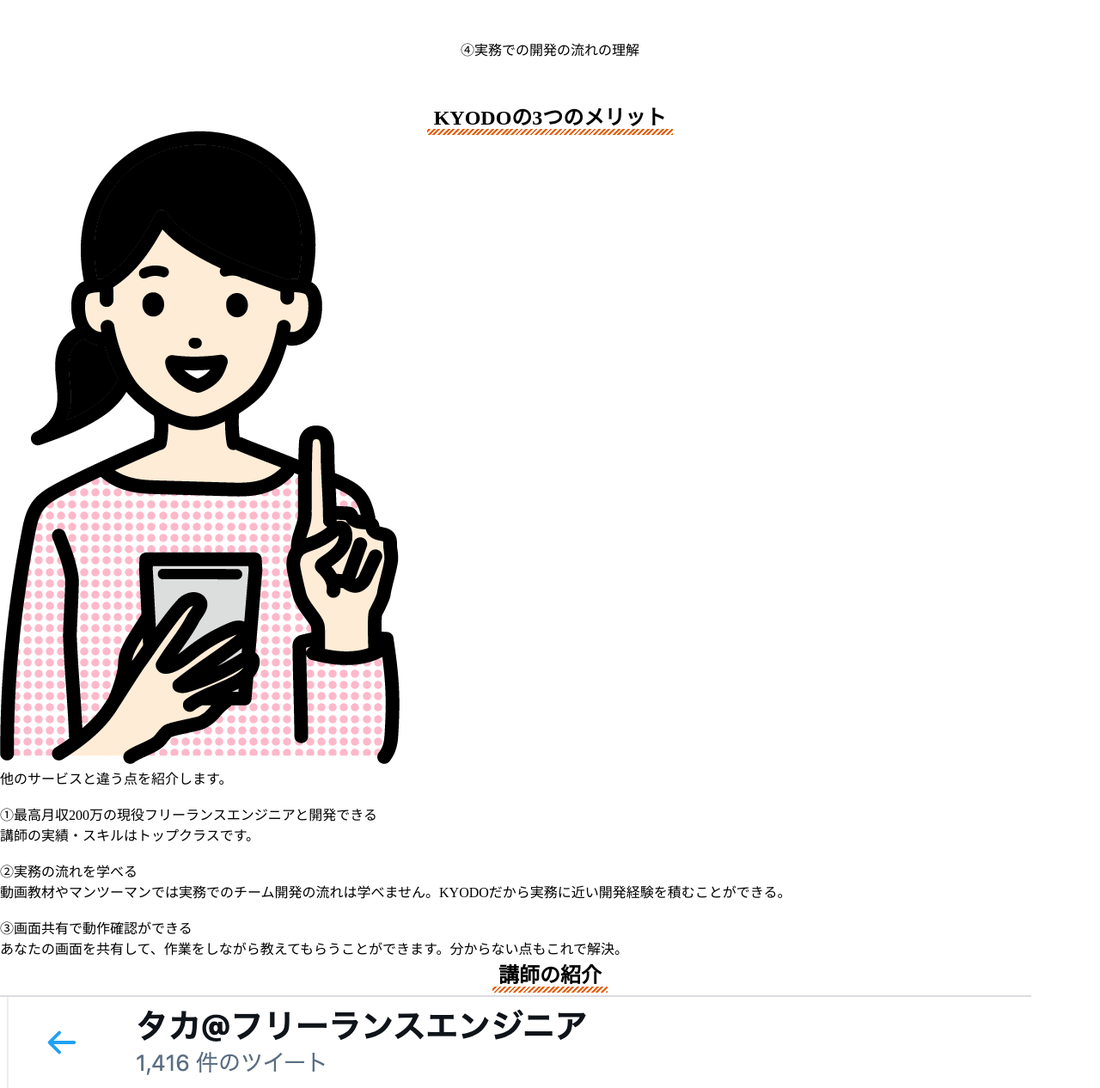
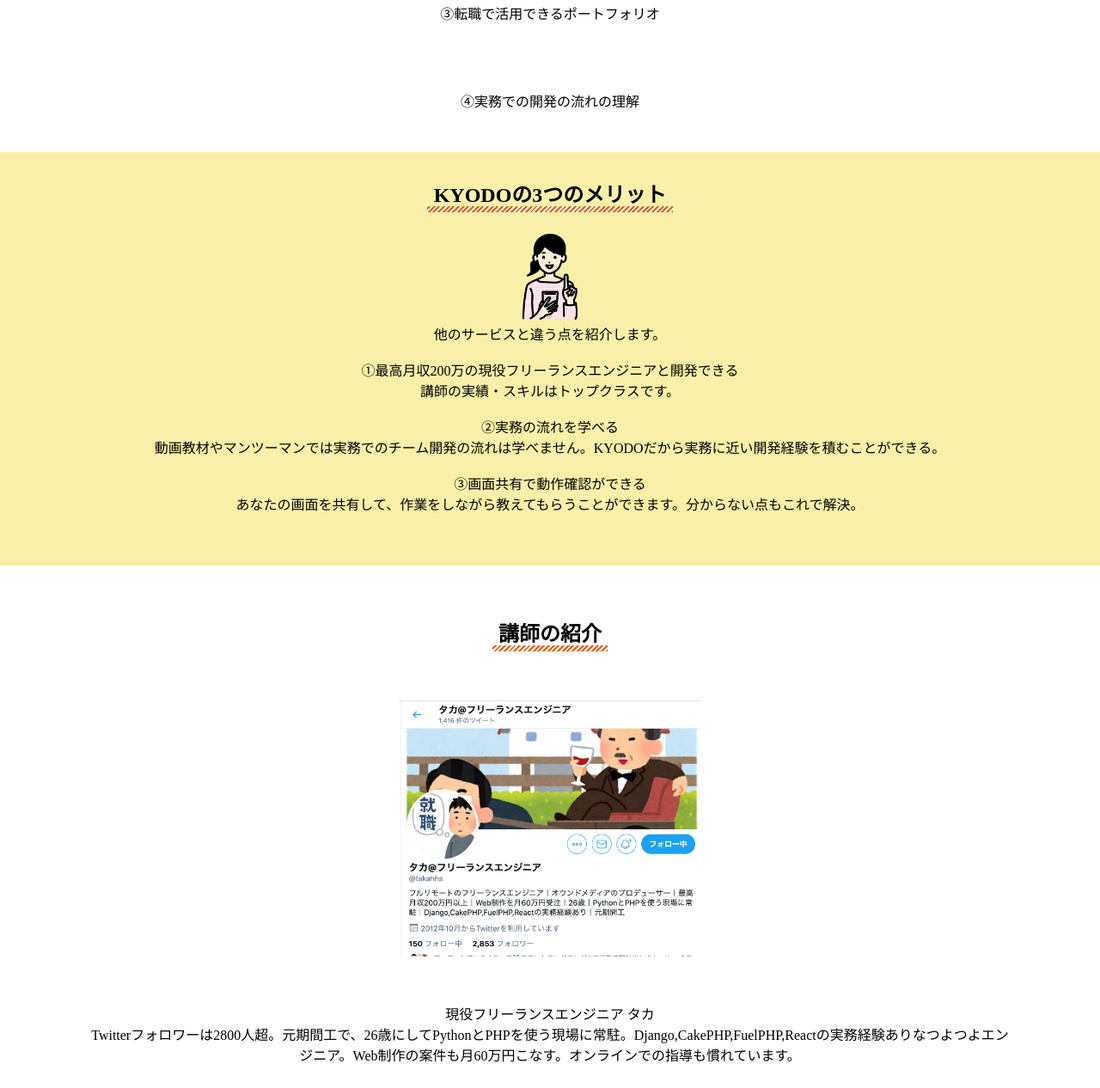
Before and after one commit to daikishirakawa/kyodo, a plain HTML site: page index.html in a window 1280 px wide. Shown: the part 2463-3729 px from the top of the page at 86% size. Drawn offline with Linux system fonts and the light colour scheme.

Commit message:
Update kyodo.css

```diff
--- a/kyodo.css
+++ b/kyodo.css
@@ -72,6 +72,9 @@
     margin-top: 50px;
 
 }
+.learn h2 {
+    padding: 30px;
+}
 .about p {
     padding: 30px;
 }
@@ -88,7 +91,31 @@
     padding: 50px;
     margin: 20px 100px;
 }
-.learn p {
+.merit {
+    text-align: center;
+    background-color: rgb(248, 240, 168);
+    padding-bottom: 60px;
+
+}
+.merit h2 {
+    padding: 30px;
+}
+.merit img {
+    height: 100px;
+}
+.teacher {
+    text-align: center;
+    margin: 0 100px 60px 100px;
+}
+.teacher h2 {
+    padding: 60px;
+}
+.teacher p {
+
+}
+.teacher img {
+    height: 300px;
+    padding-bottom: 50px;
 
 }
 
```
